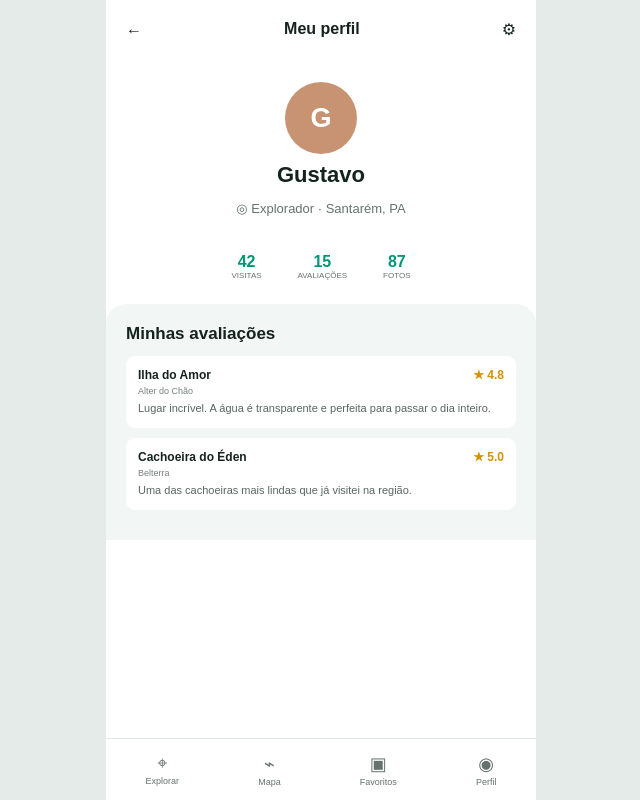
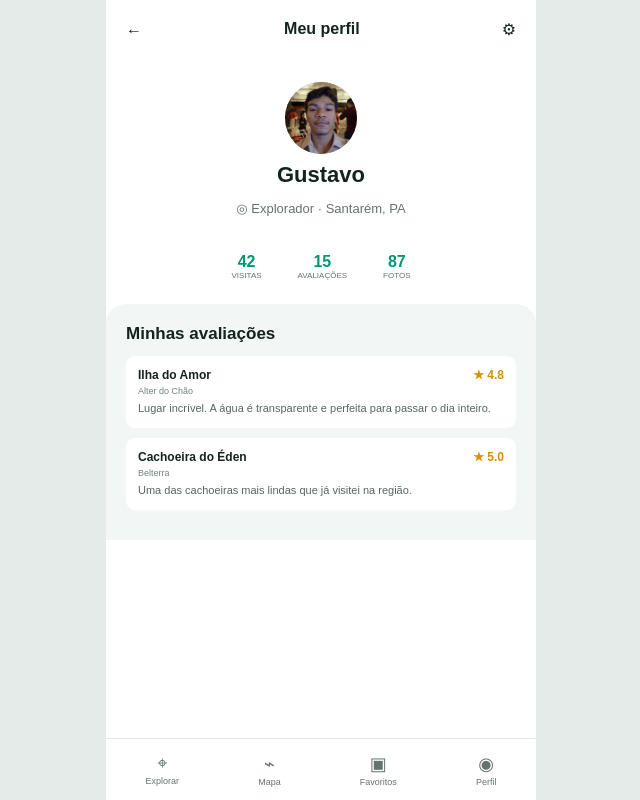
Before and after one commit to lucian-canto-lopes/STM-Tour, a Flask app: page /perfil in a window 1280 px wide. Shown: the whole page, without its empty margins (319-959 px from the left). Run offline with Flask 3, Linux system fonts and the light colour scheme.

Commit message:
adição de foto usuário

```diff
--- a/app/static/css/logo.css
+++ b/app/static/css/logo.css
@@ -29,3 +29,8 @@
   padding-bottom: 18px;
   text-shadow: 0 2px 8px rgb(0 0 0 / 45%);
 }
+
+.profile-photo {
+  object-fit: cover;
+  object-position: center 28%;
+}
--- a/app/templates/index.html
+++ b/app/templates/index.html
@@ -11,6 +11,6 @@
 {% elif screen == 'place' %}
   <main class="place"><section class="hero"><a href="{{ url_for('main.map_view') }}">←</a><button>♡</button><div><small>Natureza &nbsp; Eco-Tour</small><h1>Parque da Cidade</h1><p>⌖ Parque Nacional da Serra Verde</p></div></section><section class="content"><article class="rate"><b>✦ 4.8</b><small>1,2k avaliações</small><span>◷ Aberto agora<br><small>Fecha às 17h</small></span></article><div class="place-actions"><button>◆ Como chegar</button><button>♧ Salvar</button></div><h2>Sobre o local</h2><p>O Parque da Cidade de Santarém é um espaço para caminhar, descansar e conhecer um pouco mais da beleza amazônica.</p><h2>Informações</h2><p>Todos os dias · 6h às 17h</p></section>{% include 'partials/nav.html' %}</main>
 {% else %}
-  <main class="profile"><header><a href="{{ url_for('main.map_view') }}">←</a><strong>Meu perfil</strong><span>⚙</span></header><div class="avatar">G</div><h1>Gustavo</h1><p>◎ Explorador · Santarém, PA</p><section class="stats"><div><b>42</b><small>VISITAS</small></div><div><b>15</b><small>AVALIAÇÕES</small></div><div><b>87</b><small>FOTOS</small></div></section><section class="reviews"><h2>Minhas avaliações</h2><article><b>Ilha do Amor <span>★ 4.8</span></b><small>Alter do Chão</small><p>Lugar incrível. A água é transparente e perfeita para passar o dia inteiro.</p></article><article><b>Cachoeira do Éden <span>★ 5.0</span></b><small>Belterra</small><p>Uma das cachoeiras mais lindas que já visitei na região.</p></article></section>{% include 'partials/nav.html' %}</main>
+  <main class="profile"><header><a href="{{ url_for('main.map_view') }}">←</a><strong>Meu perfil</strong><span>⚙</span></header><img class="avatar profile-photo" src="{{ url_for('static', filename='images/usuario-gustavo.jpeg') }}" alt="Foto de perfil de Gustavo"><h1>Gustavo</h1><p>◎ Explorador · Santarém, PA</p><section class="stats"><div><b>42</b><small>VISITAS</small></div><div><b>15</b><small>AVALIAÇÕES</small></div><div><b>87</b><small>FOTOS</small></div></section><section class="reviews"><h2>Minhas avaliações</h2><article><b>Ilha do Amor <span>★ 4.8</span></b><small>Alter do Chão</small><p>Lugar incrível. A água é transparente e perfeita para passar o dia inteiro.</p></article><article><b>Cachoeira do Éden <span>★ 5.0</span></b><small>Belterra</small><p>Uma das cachoeiras mais lindas que já visitei na região.</p></article></section>{% include 'partials/nav.html' %}</main>
 {% endif %}
 </div></body></html>
```
Also changed, not shown: app/static/images/usuario-gustavo.jpeg (added).
